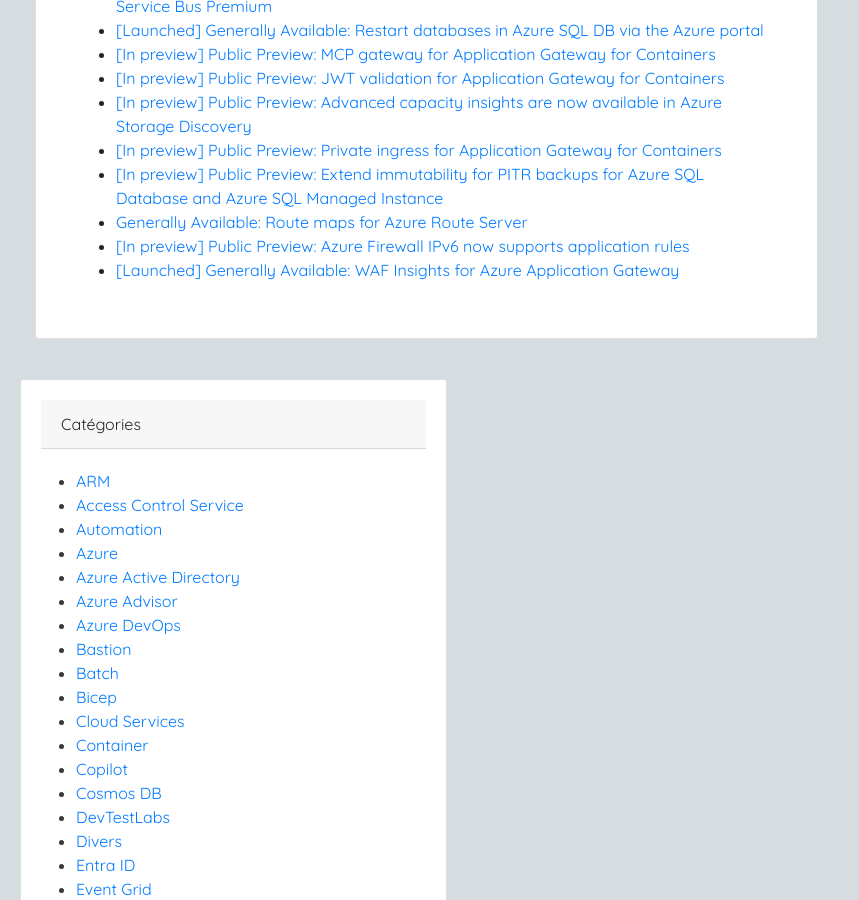
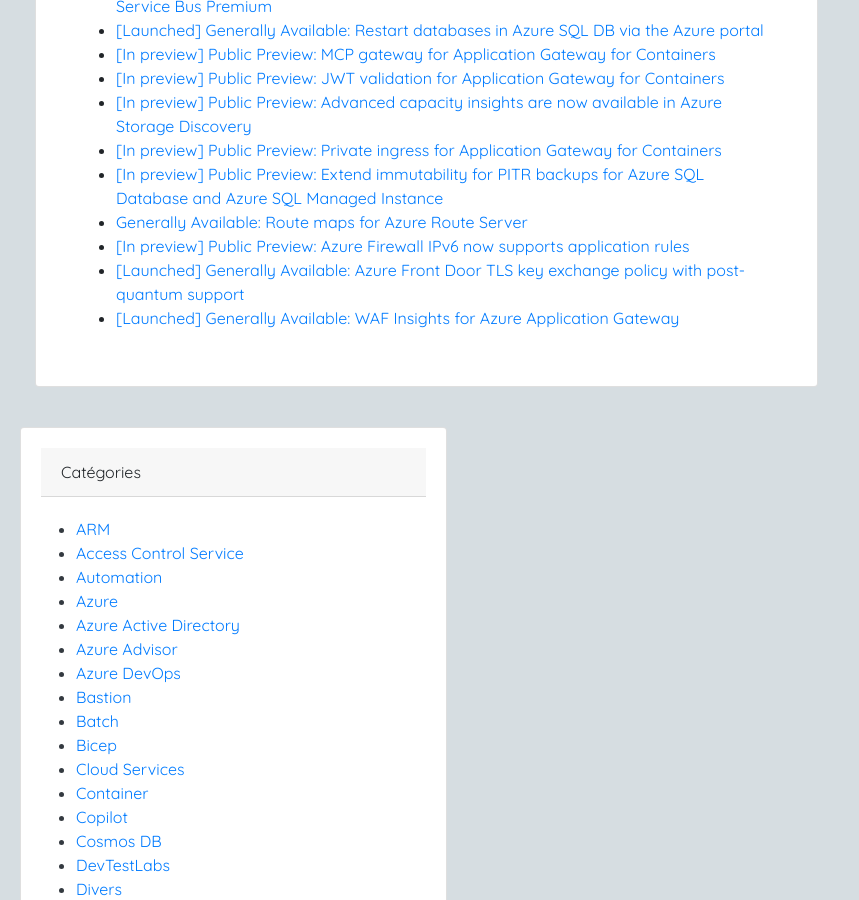
Before and after one commit to wilfriedwoivre/wilfriedwoivre.github.io, a Jekyll site: the page built from _news/2026-12-01-articles-ce-quil-ne-fallait-pas-oublier-de-lire-en-novembre-2026.md, in a window 1280 px wide and 900 px high, scrolled down 759 px. Shown: the whole window, without its empty margins (0-859 px from the left). Built offline with Jekyll 4.4.1, drawn with Linux system fonts in a browser that asks for light colours; nearby versions of some CDN libraries; part of the change alters nothing that is shown.

Commit message:
Update monthly news post

```diff
--- a/_news/2026-12-01-articles-ce-quil-ne-fallait-pas-oublier-de-lire-en-novembre-2026.md
+++ b/_news/2026-12-01-articles-ce-quil-ne-fallait-pas-oublier-de-lire-en-novembre-2026.md
@@ -1,7 +1,7 @@
 ---
 layout: news
 title: Articles - Ce qu'il ne fallait pas oublier de lire en novembre 2026
-date: 2026-11-12
+date: 2026-11-13
 ---
 
 Voici un résumé des différents articles que j'ai partagé sur les réseaux sociaux en novembre 2026.
@@ -19,4 +19,5 @@ C'est un peu en vrac, mais je vais voir pour essayer de mettre des catégories p
 - [[In preview] Public Preview: Extend immutability for PITR backups for Azure SQL Database and Azure SQL Managed Instance](https://azure.microsoft.com/updates?WT.mc_id=AZ-MVP-4039694&id=579305)
 - [Generally Available: Route maps for Azure Route Server](https://azure.microsoft.com/updates?WT.mc_id=AZ-MVP-4039694&id=578966)
 - [[In preview] Public Preview: Azure Firewall IPv6 now supports application rules](https://azure.microsoft.com/updates?WT.mc_id=AZ-MVP-4039694&id=579507)
+- [[Launched] Generally Available: Azure Front Door TLS key exchange policy with post-quantum support](https://azure.microsoft.com/updates?WT.mc_id=AZ-MVP-4039694&id=577668)
 - [[Launched] Generally Available: WAF Insights for Azure Application Gateway](https://azure.microsoft.com/updates?WT.mc_id=AZ-MVP-4039694&id=579280)
```
